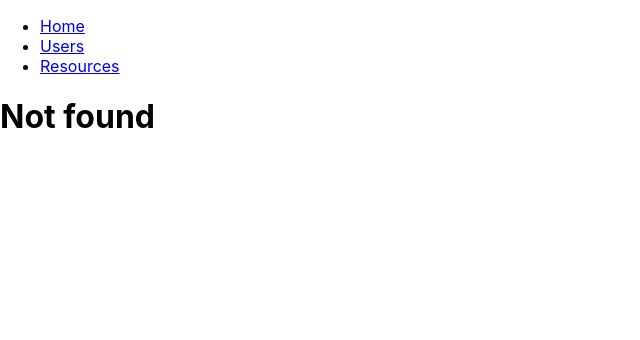
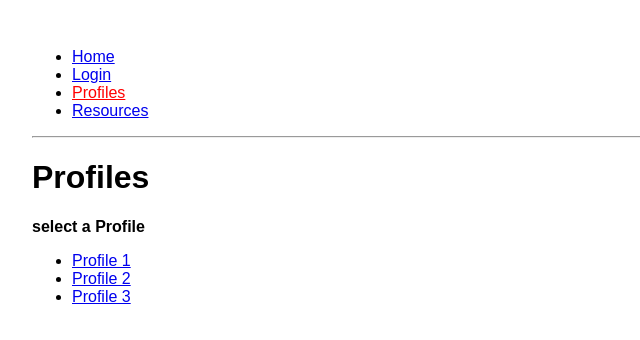
Before and after one commit to farfalle211/alumni_app_react, a React (Create React App) app: page /profiles in a window 1280 px wide. Before the commit this address had no page. Shown: the top 340 px of the page, without its empty margins (0-640 px from the left). Built offline with nearby package versions, Linux system fonts and the light colour scheme.

Commit message:
added navigation to router links and navlink styling

```diff
--- /dev/null
+++ b/src/components/Profiles.js
@@ -0,0 +1,30 @@
+import React from 'react'
+import { Route, Link } from 'react-router-dom'
+
+const Profile = ({ match }) => <p>{match.params.id}</p>
+
+class Profiles extends React.Component {
+  render() {
+    const { url } = this.props.match
+    return (
+      <div>
+        <h1>Profiles</h1>
+        <strong>select a Profile</strong>
+        <ul>
+          <li>
+            <Link to="/profiles/1">Profile 1 </Link>
+          </li>
+          <li>
+            <Link to="/profiles/2">Profile 2 </Link>
+          </li>
+          <li>
+            <Link to="/profiles/3">Profile 3 </Link>
+          </li>
+        </ul>
+        <Route path="/profiles/:id" component={Profile} />
+      </div>
+    )
+  }
+}
+
+export default Profiles
--- a/src/components/Users.js
+++ /dev/null
@@ -1,9 +0,0 @@
-import React from 'react'
-class Users extends React.Component {
-  render() {
-    console.log(this.props)
-    return <h1>Users</h1>
-
-  }
-}
-export default Users
--- a/src/index.css
+++ b/src/index.css
@@ -1,4 +1,4 @@
-body {
+/*body {
   margin: 0;
   padding: 0;
   font-family: -apple-system, BlinkMacSystemFont, "Segoe UI", "Roboto", "Oxygen",
@@ -12,3 +12,13 @@ code {
   font-family: source-code-pro, Menlo, Monaco, Consolas, "Courier New",
     monospace;
 }
+*/
+
+body {
+margin: 0;
+padding: 2rem;
+font-family: sans-serif;
+}
+.active{
+   color:red;
+}
--- a/src/index.js
+++ b/src/index.js
@@ -2,32 +2,41 @@ import React from 'react';
 import ReactDOM from 'react-dom';
 import './index.css';
 import App from './App';
-import { Route, Link, BrowserRouter as Router, Switch } from 'react-router-dom'
+import { Route,
+          NavLink,
+          BrowserRouter as Router,
+          Switch
+        } from 'react-router-dom'
 import Resources from './components/Resources'
-import Users from './components/Users'
+import Profiles from './components/Profiles'
 import * as serviceWorker from './serviceWorker';
-import Notfound from './components/NotFound'
+import NotFound from './components/NotFound'
+import Login from './components/Login'
 
 const routing = (
   <Router>
     <div>
       <ul>
         <li>
-          <Link to="/">Home</Link>
+          <NavLink exact activeClassName="active" to="/">Home</NavLink>
         </li>
         <li>
-          <Link to="/users">Users</Link>
+          <NavLink activeClassName="active" to="/login">Login</NavLink>
         </li>
         <li>
-          <Link to="/resources">Resources</Link>
+          <NavLink activeClassName="active" to="/profiles">Profiles</NavLink>
+        </li>
+        <li>
+          <NavLink activeClassName="active" to="/resources">Resources</NavLink>
         </li>
       </ul>
+      <hr />
       <Switch>
         <Route exact path="/" component={App} />
-        <Route path="/users/:id" component={Users} />
-
+        <Route path="/login" component={Login} />
+        <Route path="/profiles" component={Profiles} />
         <Route path="/resources" component={Resources} />
-        <Route component={Notfound} />
+        <Route component={NotFound} />
       </Switch>
     </div>
   </Router>
```
Also changed, not shown: src/components/Login.js (added).
